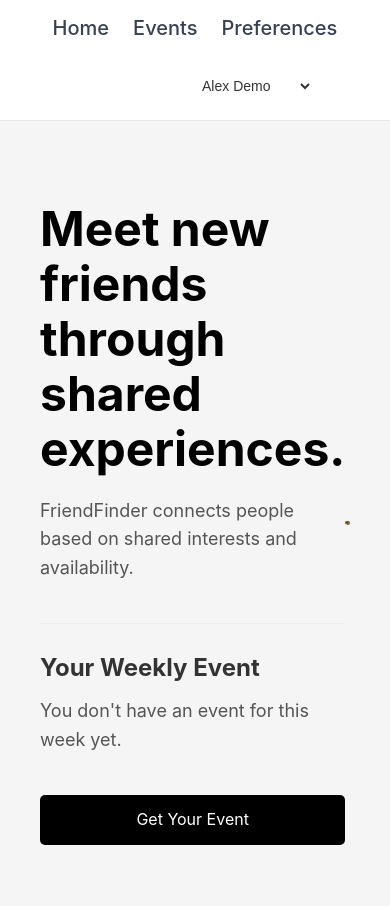
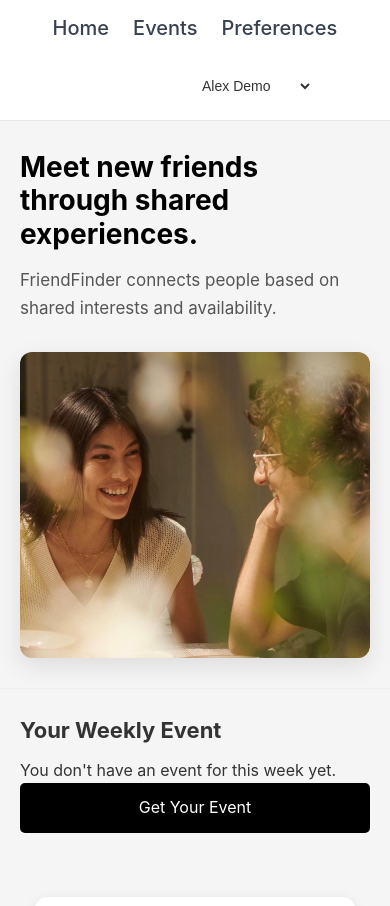
Before and after one commit to javier-la200426/CS20FinalProject, a website: page public/index.html in a window 390 px wide. Shown: the part 115-1021 px from the top of the page. Drawn offline with Linux system fonts and the light colour scheme; no server answers.

Commit message:
made hompage and event page more mobile responsive

```diff
--- a/public/css/styles.css
+++ b/public/css/styles.css
@@ -118,53 +118,57 @@
 .hero {
     display: flex;
     justify-content: space-between;
-    align-items: center;
-    max-width: 1500px;
-    margin: 80px auto;
+    align-items: flex-start;
+    max-width: 1200px;
+    margin: 60px auto;
     padding: 0 40px;
+    gap: 60px;
 }
 
 .hero-left {
     flex: 1;
-    max-width: 750px;
+    max-width: 500px;
 }
 
 .hero-left h1 {
-    font-size: 48px;
+    font-size: 42px;
     font-weight: 700;
-    line-height: 1.15;
-    margin-bottom: 20px;
+    line-height: 1.2;
+    margin-bottom: 16px;
 }
 
 .hero-left p {
-    font-size: 18px;
+    font-size: 17px;
     line-height: 1.6;
-    margin-bottom: 40px;
+    margin-bottom: 0;
     color: #555;
 }
 
 .event-block {
+    max-width: 1200px;
+    margin: 0 auto;
+    padding: 30px 40px;
     border-top: 1px solid #eee;
-    padding-top: 25px;
 }
 
 .event-block h2 {
-    font-size: 24px;
+    font-size: 22px;
     margin-bottom: 10px;
 }
 
 .hero-right {
     flex: 1;
     display: flex;
-    justify-content: center;
+    justify-content: flex-end;
+    max-width: 500px;
 }
 
 .hero-video,
 .hero-image {
     width: 100%;
-    max-width: 800px;
+    max-width: 450px;
     border-radius: 12px;
-    box-shadow: 0 10px 30px rgba(0,0,0,0.12);
+    box-shadow: 0 8px 24px rgba(0,0,0,0.1);
     object-fit: cover;
 }
 
@@ -431,15 +435,15 @@
     display: flex;
     justify-content: space-between;
     align-items: flex-start;
-    max-width: 1400px;
-    margin: 0 auto 80px;
+    max-width: 1200px;
+    margin: 0 auto 40px;
     padding: 0 40px;
-    gap: 60px;
+    gap: 50px;
 }
 
 .event-left {
     flex: 1;
-    max-width: 600px;
+    max-width: 550px;
 }
 
 .event-left p,
@@ -452,15 +456,15 @@
 .event-right {
     flex: 1;
     display: flex;
-    justify-content: center;
+    justify-content: flex-end;
+    max-width: 500px;
 }
 
 .event-image {
-    width: 90%;
-    max-width: 900px;
-    height: 750px;
+    width: 100%;
+    max-width: 450px;
     border-radius: 12px;
-    box-shadow: 0 8px 24px rgba(0,0,0,0.15);
+    box-shadow: 0 8px 24px rgba(0,0,0,0.1);
     object-fit: cover;
 }
 
@@ -978,6 +982,54 @@
         text-align: center;
     }
 
+    .hero {
+        flex-direction: column;
+        gap: 30px;
+        margin: 30px auto;
+        padding: 0 20px;
+    }
+
+    .hero-left {
+        max-width: 100%;
+    }
+
+    .hero-left h1 {
+        font-size: 28px;
+    }
+
+    .hero-right {
+        max-width: 100%;
+        justify-content: center;
+    }
+
+    .hero-image {
+        max-width: 100%;
+    }
+
+    .event-block {
+        padding: 24px 20px;
+    }
+
+    .event-hero {
+        flex-direction: column;
+        gap: 30px;
+        padding: 0 20px;
+        margin-bottom: 30px;
+    }
+
+    .event-left {
+        max-width: 100%;
+    }
+
+    .event-right {
+        max-width: 100%;
+        justify-content: center;
+    }
+
+    .event-image {
+        max-width: 100%;
+    }
+
     .features {
         flex-direction: column;
         align-items: center;
--- a/public/index.html
+++ b/public/index.html
@@ -34,16 +34,16 @@
             <p>
                 FriendFinder connects people based on shared interests and availability.
             </p>
-
-            <div class="event-block">
-                <h2>Your Weekly Event</h2>
-                <div id="event-status">
-                    <p>Loading...</p>
-                </div>
-            </div>
         </div>
         <div class="hero-right">
             <img src="images/events2.jpg" alt="Friends enjoying activities together" class="hero-image">
+        </div>
+    </div>
+
+    <div class="event-block">
+        <h2>Your Weekly Event</h2>
+        <div id="event-status">
+            <p>Loading...</p>
         </div>
     </div>
 <section class="features">
```
